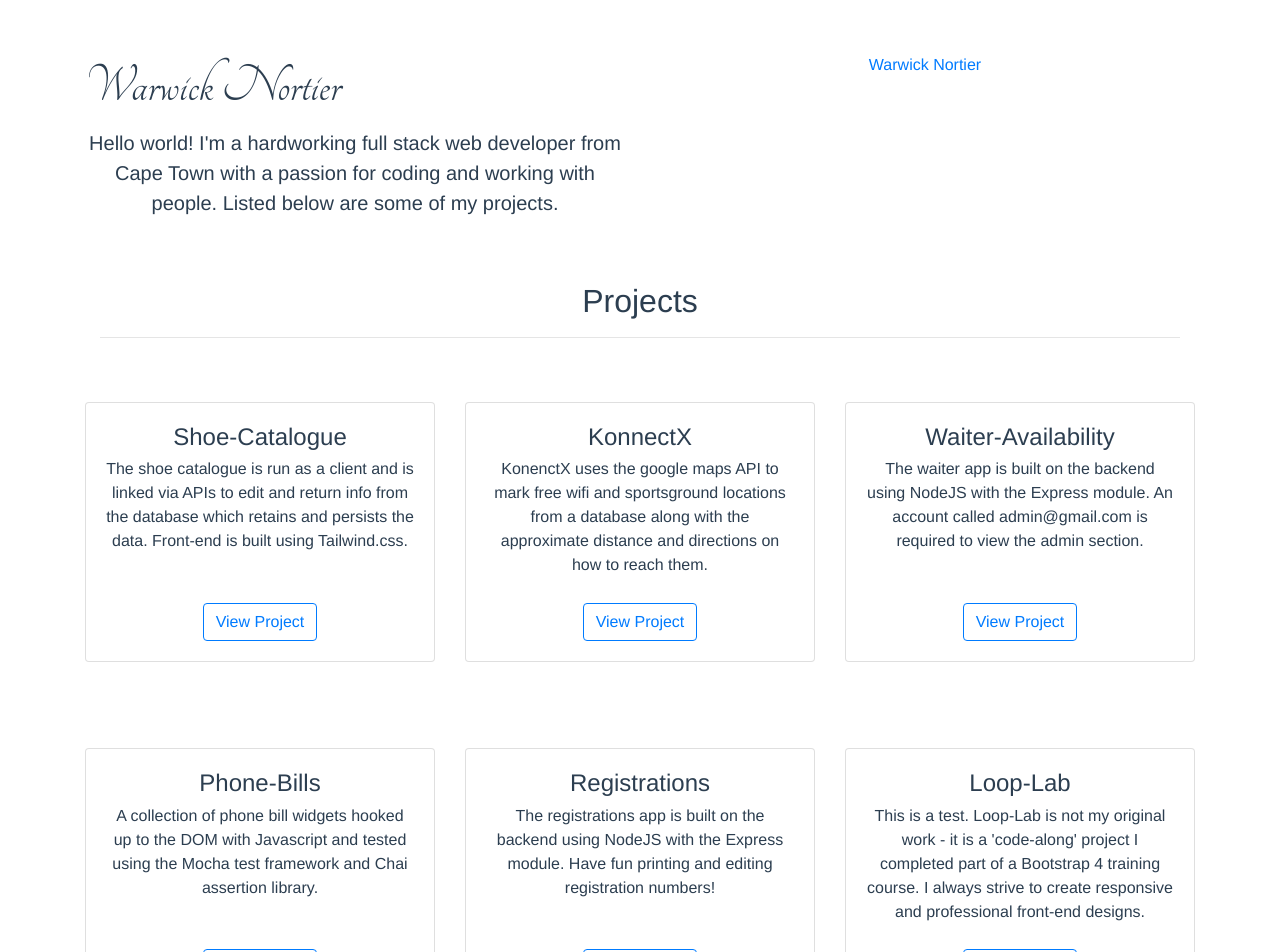
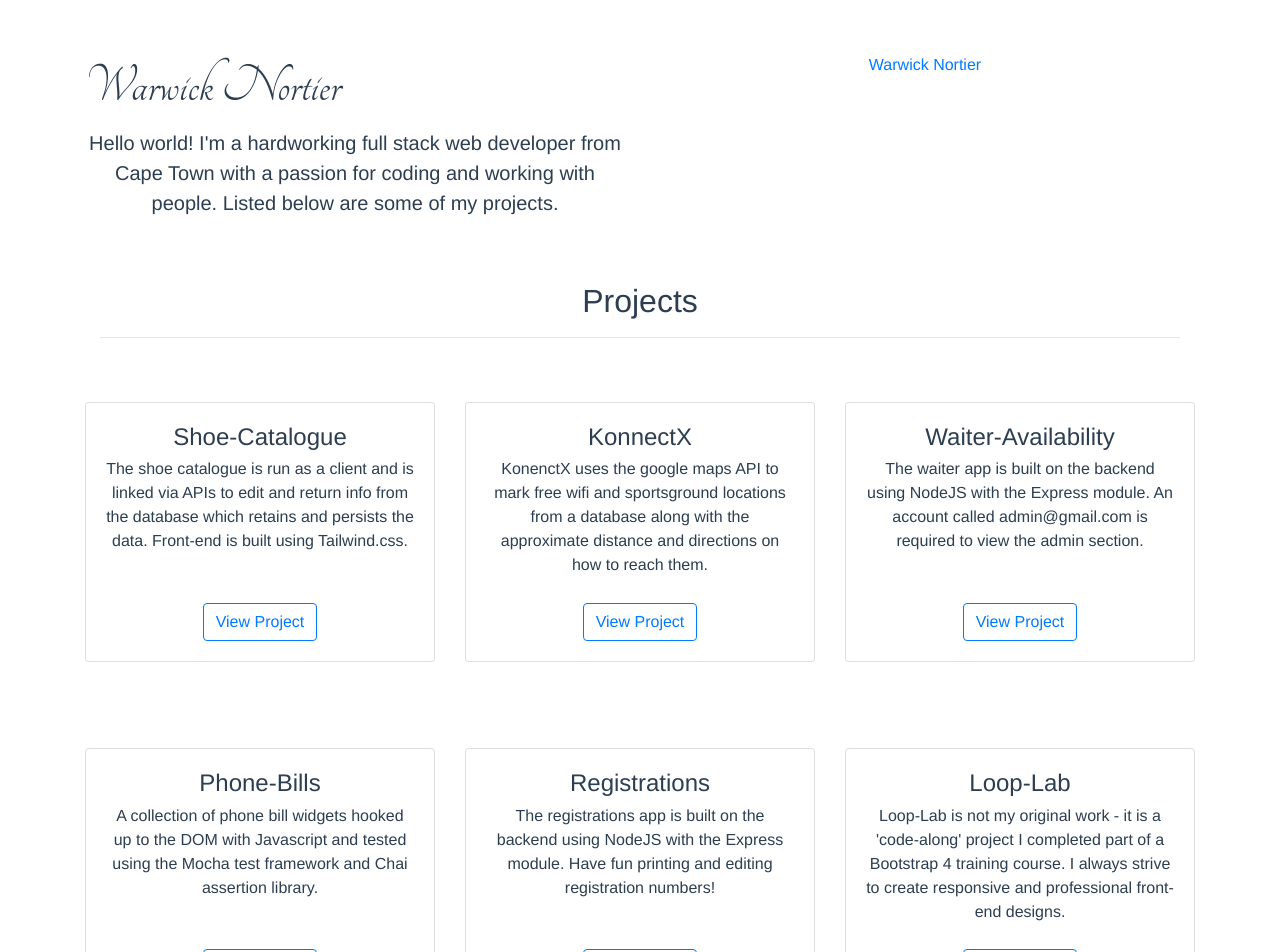
Before and after one commit to WNortier/wnortier.github.io, a Vue app: page / in a window 1280 px wide. Shown: the top 952 px of the page. Built offline with nearby package versions, Linux system fonts and the light colour scheme; no server answers.

Commit message:
Revert "test"
This reverts commit 6962d27d4ac6e293b92401dd8d4b24905446db62.

```diff
--- a/src/App.vue
+++ b/src/App.vue
@@ -111,7 +111,7 @@ export default {
           name: "Loop-Lab",
           link: "https://wnortier.github.io/bootstrap-4-codealong-site/",
           description:
-            "This is a test. Loop-Lab is not my original work - it is a 'code-along' project I completed part of a Bootstrap 4 training course.  I always strive to create responsive and professional front-end designs."
+            "Loop-Lab is not my original work - it is a 'code-along' project I completed part of a Bootstrap 4 training course.  I always strive to create responsive and professional front-end designs."
         }
       ]
     }
```
